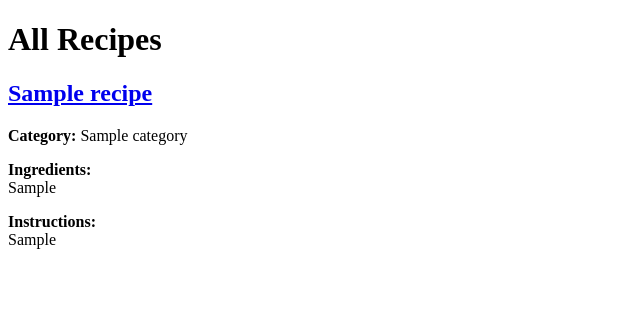
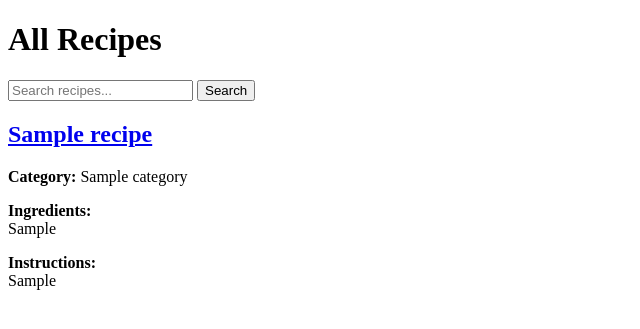
Before and after one commit to mdpos95-tech/recipe_flask_app_MOD4, a Flask app: page /recipes in a window 1280 px wide. Shown: the part 26-355 px from the top of the page, without its empty margins (0-640 px from the left). Run offline with Flask 3, Linux system fonts and the light colour scheme; tables that the repository leaves empty hold one stand-in row (values such as "Sample post").

Commit message:
add route for search queries

```diff
--- a/app.py
+++ b/app.py
@@ -65,8 +65,17 @@ def logout():
 
 @app.route("/recipes")
 def recipes():
-    all_recipes = Recipe.query.all()
-    return render_template("recipes.html", recipes=all_recipes)
+    search = request.args.get("search")
+    category_id = request.args.get("category")
+    query = Recipe.query
+    if search:
+        query = query.filter(Recipe.title.ilike(f"%{search}%"))
+    if category_id:
+        query=query.filter(Recipe.category_id == category_id)
+    all_recipes = query.all()
+    categories = Category.query.all()
+    return render_template("recipes.html", recipes=all_recipes, search=search, categories=categories, selected_category=category_id)
+
 
 @app.route("/recipe/<int:recipe_id>", methods=["GET", "POST"])
 @login_required
--- a/templates/recipes.html
+++ b/templates/recipes.html
@@ -1,6 +1,8 @@
 {% extends "base.html" %}
 {% block content %}
 <h1>All Recipes</h1>
+
+<form method="GET"><input type="text" name="search" placeholder="Search recipes..."> <button type="submit">Search</button></form>
 
 {% for recipe in recipes %}
 <div class="recipe">
```
